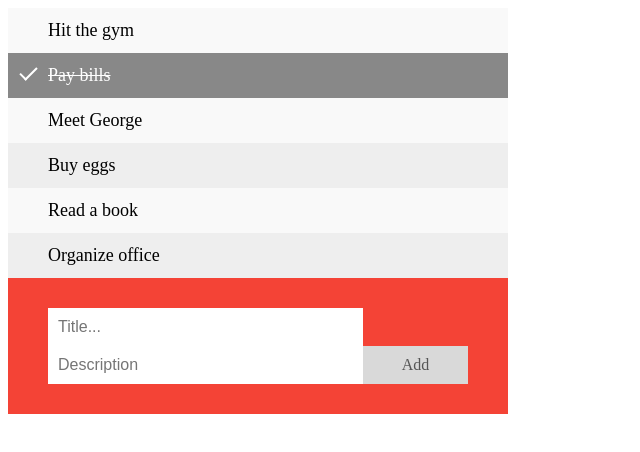
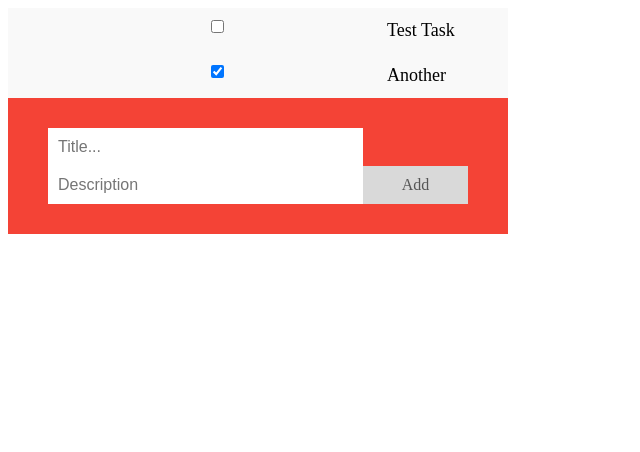
Before and after one commit to usamasubhani/todo-client-angular, an Angular app: page / in a window 1280 px wide. Shown: the top 452 px of the page, without its empty margins (0-640 px from the left). Built offline with nearby package versions, Linux system fonts and the light colour scheme.

Commit message:
Display Tasks

```diff
--- /dev/null
+++ b/src/app/interfaces/task.ts
@@ -0,0 +1,6 @@
+export interface Task {
+    id: number,
+    title: string,
+    description: string,
+    done: boolean
+}
--- a/src/app/tasks-list/tasks-list.component.html
+++ b/src/app/tasks-list/tasks-list.component.html
@@ -1,16 +1,14 @@
 
 
-<ul class="tasksList">
-  <li>Hit the gym</li>
-  <li class="checked">Pay bills</li>
-  <li>Meet George</li>
-  <li>Buy eggs</li>
-  <li>Read a book</li>
-  <li>Organize office</li>
+<ul class="tasksList" *ngFor="let task of getTasks()">
+  <li><input type="checkbox" [checked]="task.done"> {{ task.title }}</li>
+  <!-- <p>{{ task.done }}</p> -->
+  <!-- <li class="checked">Pay bills</li> -->
+
 </ul>
 
 <div class="taskInput">
     <input type="text" id="taskInput_title" placeholder="Title...">
     <input type="text" id="taskInput_desc" placeholder="Description">
-    <span onclick="newElement()" class="addBtn">Add</span>
+    <span ng-click="newTask()" class="addBtn">Add</span>
 </div>
--- a/src/app/tasks-list/tasks-list.component.ts
+++ b/src/app/tasks-list/tasks-list.component.ts
@@ -1,4 +1,5 @@
 import { Component, OnInit } from '@angular/core';
+import { Task } from '../interfaces/task';
 
 @Component({
   selector: 'tasks-list',
@@ -6,10 +7,29 @@ import { Component, OnInit } from '@angular/core';
   styleUrls: ['./tasks-list.component.css']
 })
 export class TasksListComponent implements OnInit {
+  tasks: Task[];
 
   constructor() { }
 
   ngOnInit(): void {
+    this.tasks = [
+      {
+        'id': 1,
+        'title': 'Test Task',
+        'description': 'Test desc',
+        'done': false
+      },
+      {
+        'id': 2,
+        'title': 'Another',
+        'description': 'Test desc 2',
+        'done': true
+      }
+    ];
+  }
+
+  getTasks(): Task[] {
+    return this.tasks;
   }
 
 }
```
